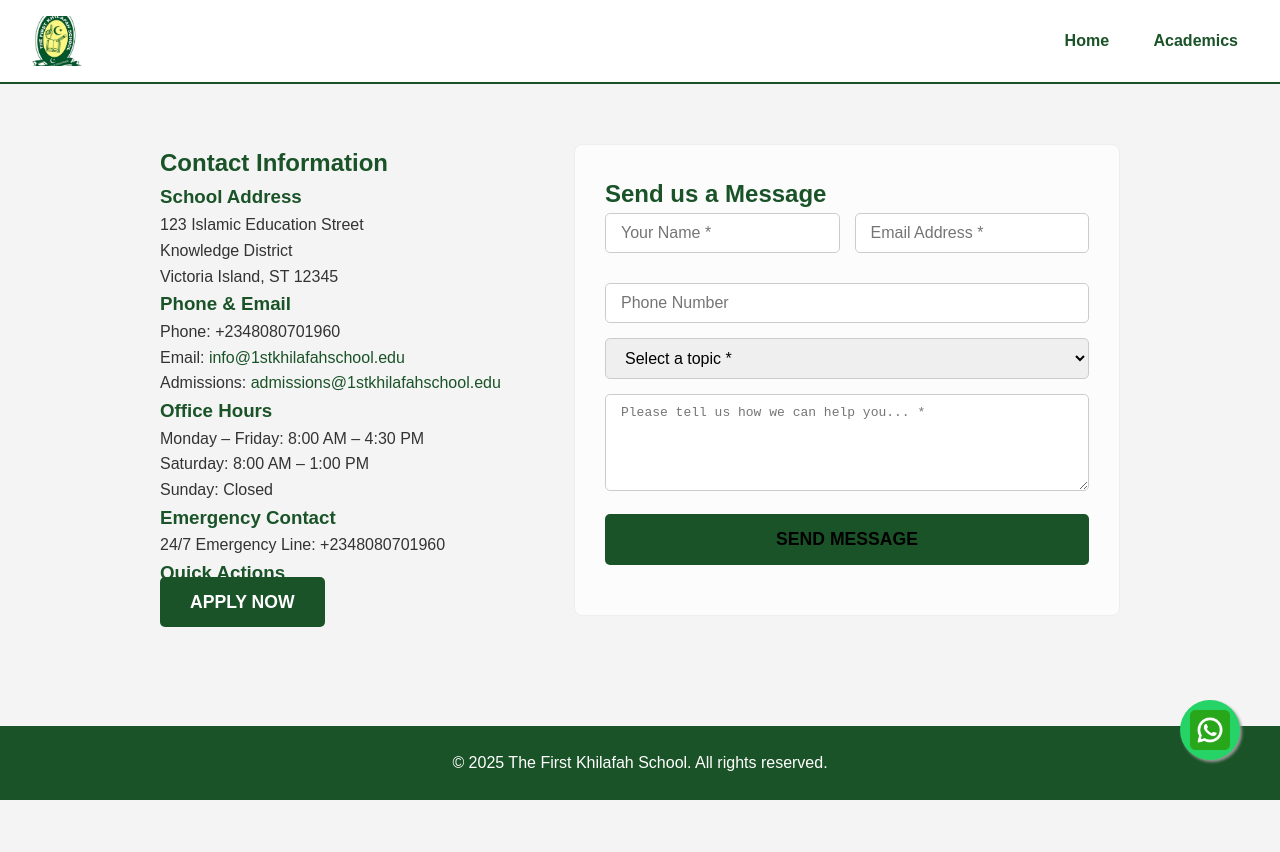
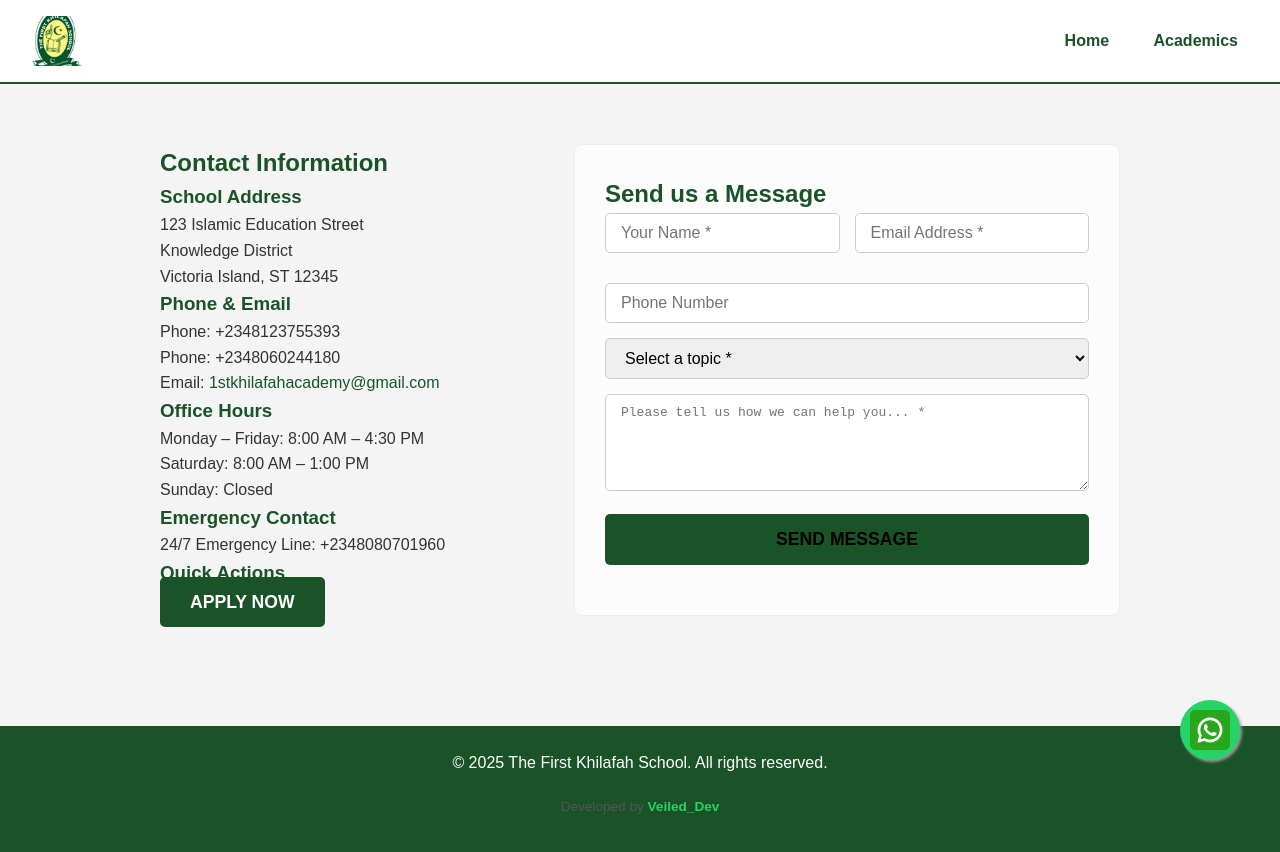
Before and after one commit to veiled-Dev/First_Khilafah, a plain HTML site: page contact.html in a window 1280 px wide. Before the commit the page ends 800 px from the top, so only its background shows below. Drawn offline with Linux system fonts and the light colour scheme.

Commit message:
contact info update

```diff
--- a/contact.html
+++ b/contact.html
@@ -35,9 +35,9 @@
 
                     <div class="info-section">
                         <h3>Phone & Email</h3>
-                        <p>Phone: +2348080701960</p>
-                        <p>Email: <a href="mailto:info@1stkhilafahschool.edu">info@1stkhilafahschool.edu</a></p>
-                        <p>Admissions: <a href="mailto:admissions@1stkhilafahschool.edu">admissions@1stkhilafahschool.edu</a></p>
+                        <p>Phone: +2348123755393</p>
+                        <p>Phone: +2348060244180</p>
+                        <p>Email: <a href="mailto:1stkhilafahacademy@gmail.com">1stkhilafahacademy@gmail.com</a></p>
                     </div>
 
                     <div class="info-section">
@@ -91,6 +91,16 @@
 
     <footer>
         <p>&copy; 2025 The First Khilafah School. All rights reserved.</p>
+        <div class="footer-credit">
+    <p>
+        Developed by
+        <a href="https://wa.me/2348030493780?text=Hello%20Veiled_Dev%2C%20I%20saw%20your%20work%20and%20I%20need%20a%20website"
+           target="_blank"
+           class="dev-link">
+           Veiled_Dev
+        </a>
+    </p>
+</div>
     </footer>
 <a href="https://wa.me/+2348080701960?text=Hello%2C%20I%27m%20interested%20in%20learning%20more%20about%201st%20Khilafah%20School" class="whatsapp-float" target="_blank">
         <img src="whatsapp.png" alt="Chat with us on WhatsApp" class="whatsapp-icon">
--- a/style.css
+++ b/style.css
@@ -342,3 +342,22 @@ footer {
         height: 30px;
     }
 }
+
+.footer-credit {
+    text-align: center;
+    font-size: 0.85rem;
+    color: #555;
+    padding: 20px 0;
+}
+
+.dev-link {
+    color: #25D366; /* This is the official WhatsApp Green color! */
+    font-weight: bold;
+    text-decoration: none;
+    transition: all 0.3s ease;
+}
+
+.dev-link:hover {
+    color: #128C7E; /* Darker green on hover */
+    text-decoration: underline;
+}
```
Also changed, not shown: admissions.html (+3 -2 lines), index.html (+8 -0 lines), logo.jpeg (added), logo1.jpeg (added).
